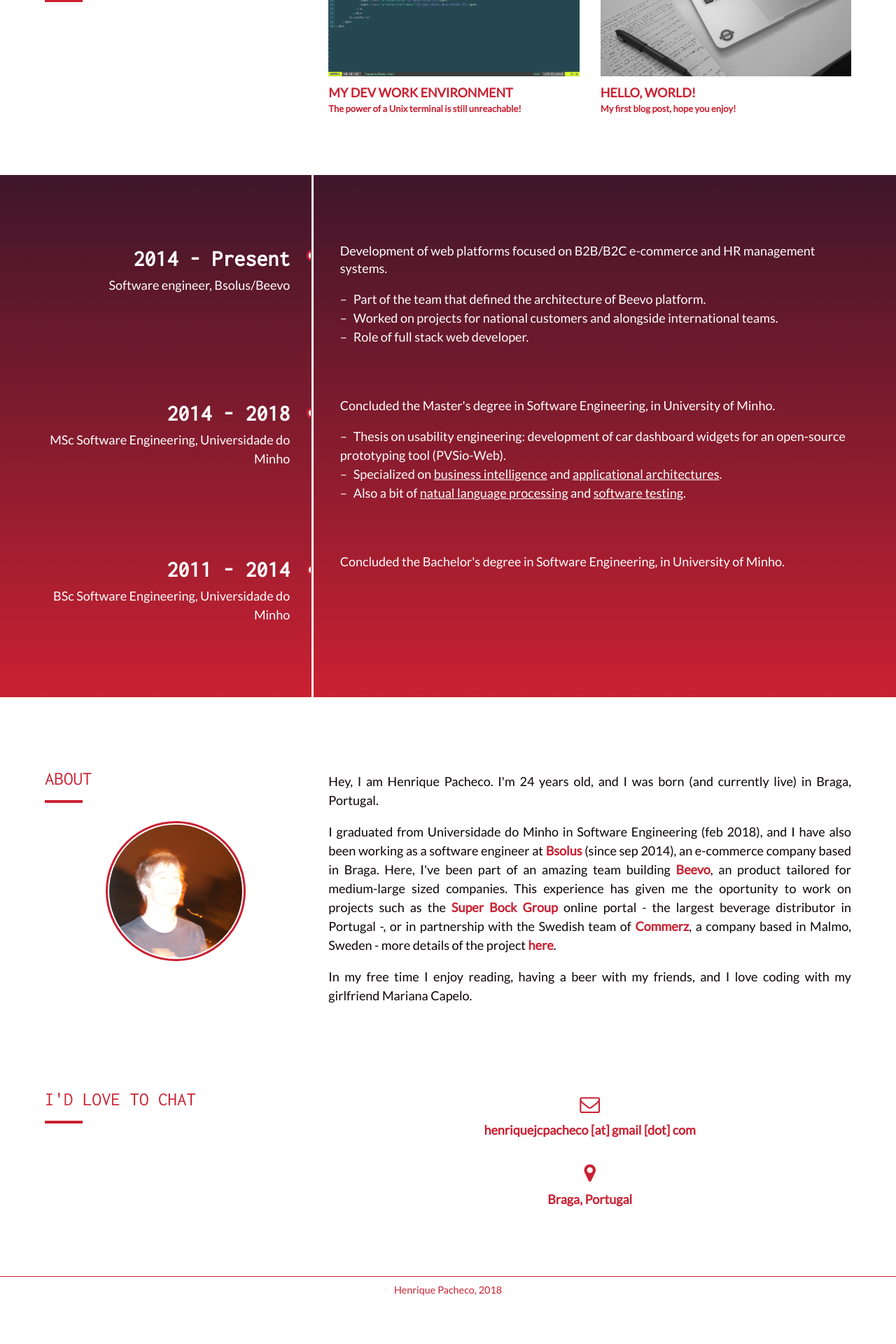
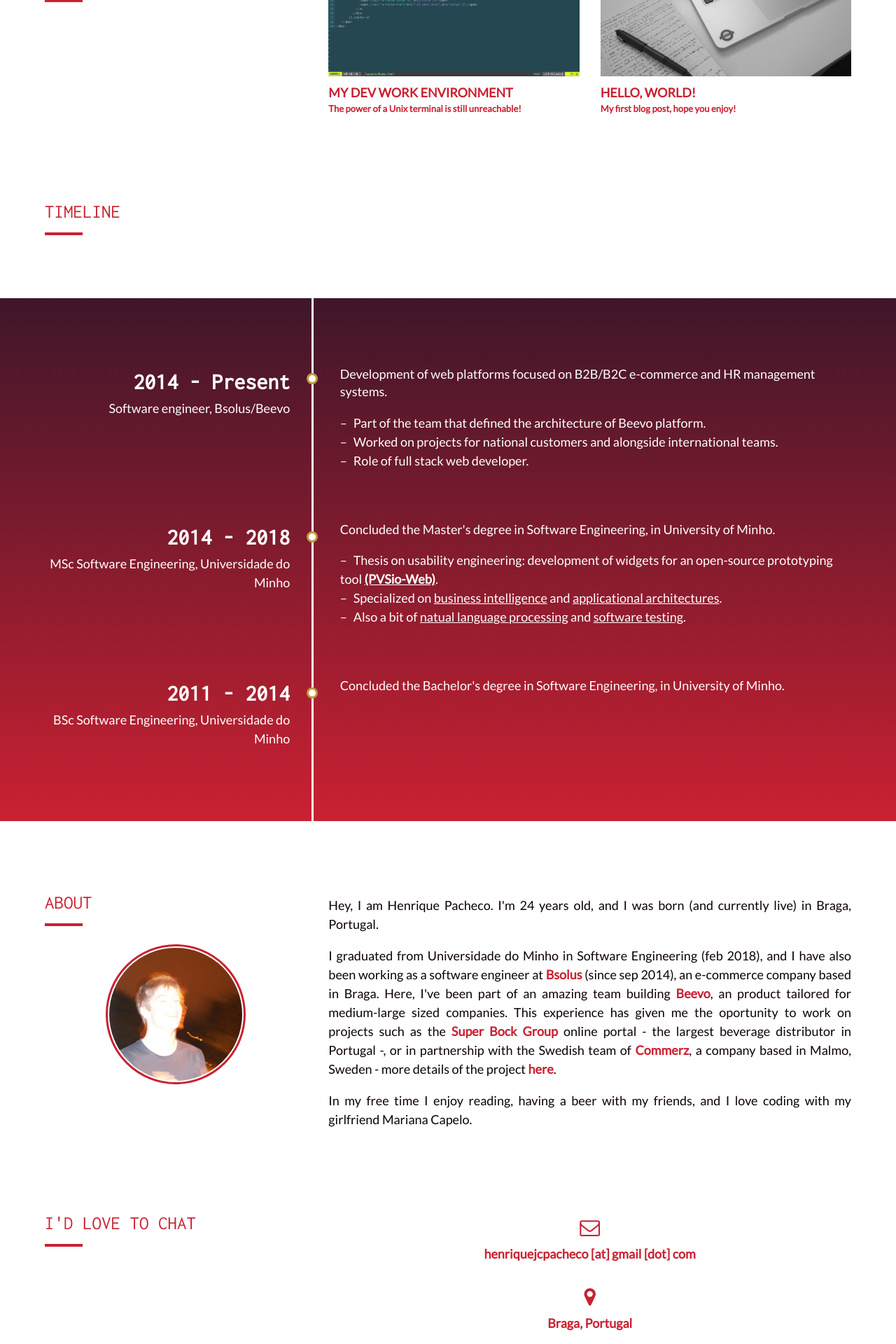
Before and after one commit to ikas/ikas.github.io, a Jekyll site: the page built from index.md, in a window 1280 px wide. Shown: the part 794-2714 px from the top of the page at 70% size. Built offline with Jekyll 4.4.1, drawn with Linux system fonts in a browser that asks for light colours; our own code applies the rules of GitHub Pages for plain Markdown files; before the commit the page ends 2656 px from its top, so only the background shows below that.

Commit message:
layout revamp last steps

```diff
--- a/_layouts/home.html
+++ b/_layouts/home.html
@@ -3,7 +3,7 @@ layout: default
 ---
 
 <section class="page-header">
-  <div data-aos="fade-right" data-aos-duration="500">
+  <div data-aos="fade-down" data-aos-duration="1200" data-aos-easing="ease-out">
     <h1 class="project-name">Welcome to {{ site.title | default: site.github.repository_name }}!</h1>
     <h2 class="project-tagline">{{ site.description }}</h2>
     <div class="social-icons">
@@ -50,13 +50,19 @@ layout: default
 
 
 <!-- Timeline -->
+<div class="home-container">
+  <div class="home-title" data-aos="fade-right">
+    <h2>Timeline</h2>
+  </div>
+</div>
+
 <div class="timeline">
   <div class="entry">
-    <div class="title">
+    <div class="title" data-aos="fade-right">
       <h3>2014 - Present</h3>
       <p>Software engineer, Bsolus/Beevo</p>
     </div>
-    <div class="body">
+    <div class="body" data-aos="fade-left">
       <p>Development of web platforms focused on B2B/B2C e-commerce and HR management systems.</p>
       <ul>
         <li>Part of the team that defined the architecture of Beevo platform.</li>
@@ -66,25 +72,25 @@ layout: default
     </div>
   </div>
   <div class="entry">
-    <div class="title">
+    <div class="title" data-aos="fade-right">
       <h3>2014 - 2018</h3>
       <p>MSc Software Engineering, Universidade do Minho</p>
     </div>
-    <div class="body">
+    <div class="body" data-aos="fade-left">
       <p>Concluded the Master's degree in Software Engineering, in University of Minho.</p>
       <ul>
-        <li>Thesis on usability engineering: development of car dashboard widgets for an open-source prototyping tool (PVSio-Web).</li>
+        <li>Thesis on usability engineering: development of widgets for an open-source prototyping tool <a href="http://www.pvsioweb.org/">(PVSio-Web)</a>.</li>
         <li>Specialized on <u>business intelligence</u> and <u>applicational architectures</u>.
         <li>Also a bit of <u>natual language processing</u> and <u>software testing</u>.
       </ul>
     </div>
   </div>
   <div class="entry">
-    <div class="title">
+    <div class="title" data-aos="fade-right">
       <h3>2011 - 2014</h3>
       <p>BSc Software Engineering, Universidade do Minho</p>
     </div>
-    <div class="body">
+    <div class="body" data-aos="fade-left">
       <p>Concluded the Bachelor's degree in Software Engineering, in University of Minho.</p>
     </div>
   </div>
--- a/_sass/jekyll-theme-cayman.scss
+++ b/_sass/jekyll-theme-cayman.scss
@@ -469,6 +469,10 @@ h6 {
   margin: 4rem 4rem;
   display: flex;
 
+  @include medium {
+    flex-direction: column;
+  }
+
   @include small {
     flex-direction: column;
     margin: 2rem 1rem;
@@ -509,7 +513,8 @@ h6 {
   }
 
   .home-content {
-    margin-left: 1rem;
+    margin-left: 0;
+    flex: 1;
 
     & > * {
       margin-top: 2.7rem;
@@ -517,14 +522,10 @@ h6 {
 
     @include large {
       flex: 2;
+      margin-left: 1rem;
     }
 
     @include medium {
-      flex: 1;
-    }
-
-    @include small {
-      flex: 1;
       margin-left: 0;
     }
 
@@ -538,13 +539,10 @@ h6 {
 
     &.latest-posts-container {
       display: flex;
+      flex-direction: column;
 
-      @include medium {
-        flex-direction: column;
-      }
-
-      @include small {
-        flex-direction: column;
+      @include large {
+        flex-direction: row;
       }
 
       .article-container {
@@ -552,8 +550,6 @@ h6 {
 
         @include medium {
           width: 100%;
-          margin-left: 0;
-          margin-right: 0;
         }
 
         @include small {
--- a/_sass/timeline.scss
+++ b/_sass/timeline.scss
@@ -10,6 +10,11 @@ $dot-diameter: 10px;
   width:100%;
   padding: 6rem 4rem;
   position: relative;
+
+  @include small {
+    padding: 4rem 1rem;
+  }
+
   &:before {
     content: '';
     position: absolute;
@@ -24,6 +29,11 @@ $dot-diameter: 10px;
     display: table;
     clear: both;
   }
+
+  a {
+    color: $theme-white;
+    text-decoration: underline;
+  }
 }
 
 .entry {
@@ -37,26 +47,46 @@ $dot-diameter: 10px;
     padding-right: $gutter;
     text-align: right;
     position: relative;
+    overflow-x: visible;
+
+    @include small {
+      padding-right: 0.4rem;
+      text-align: left;
+    }
+
     &:before {
       content: '';
       position: absolute;
       width: $dot-diameter;
       height: $dot-diameter;
-      border: $border-width solid $theme-secondary;
+      border: $border-width solid $color2;
       background-color:#fff;
       border-radius:100%;
       top: 15%;
       right: -$dot-diameter;
+
+      @include small {
+        right: -27px;
+      }
       z-index: 99;
     }
     h3 {
       margin: 0;
-      font-size: 2rem;
       color: $theme-white;
       font-weight: bold;
+
+      font-size: 2rem;
+
+      @include small {
+        font-size: 1.6rem
+      }
     }
     p {
       margin: 0;
+
+      @include small {
+        font-size: 1rem;
+      }
     }
   }
   .body {
@@ -64,6 +94,11 @@ $dot-diameter: 10px;
     float: right;
     width: 66%;
     padding-left: $gutter;
+
+    @include small {
+      font-size: 1rem;
+    }
+
     p {
       line-height: 1.4em;
       &:first-child {
--- a/_sass/variables.scss
+++ b/_sass/variables.scss
@@ -8,6 +8,7 @@ $theme-bg: linear-gradient(#3f162a, #ca2132) !default;
 $theme-default: $color5 !default;
 $theme-secondary: $color4 !default;
 $theme-white: white !default;
+$theme-soft-bg: $color3 !default;
 
 // Text
 $body-text-color: #606c71 !default;
```
